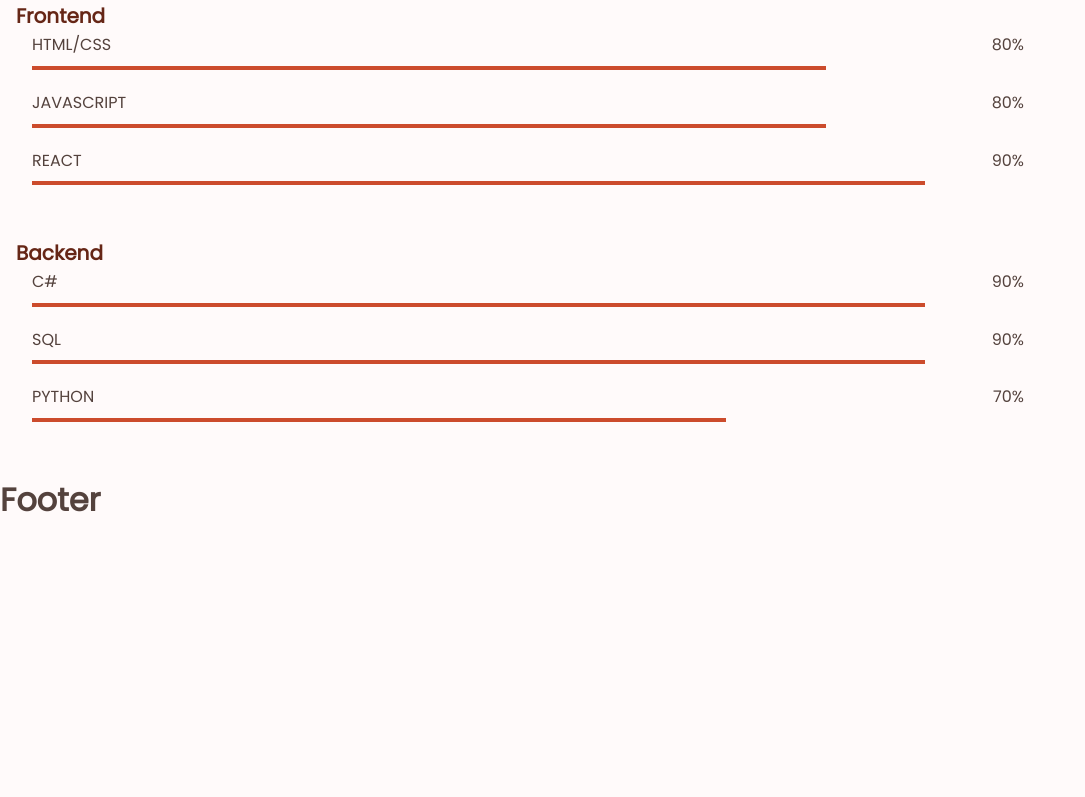
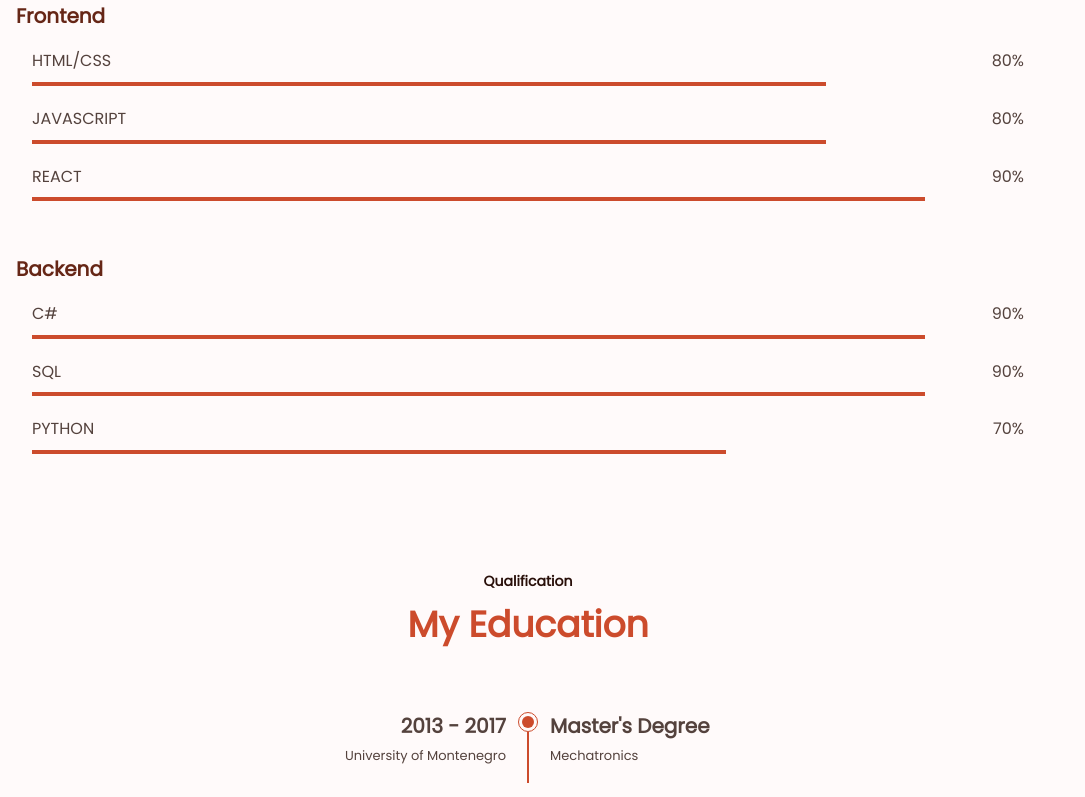
Before and after one commit to dejobratic/portfolio, a React (Create React App) app: page / in a window 1280 px wide. Shown: the part 2000-2797 px from the top of the page, without its empty margins (0-1085 px from the left). Before the commit the page ends 2525 px from the top, so only its background shows below. Built offline with nearby package versions, Linux system fonts and the light colour scheme.

Commit message:
Added education page layout.

```diff
--- a/src/app/Main.jsx
+++ b/src/app/Main.jsx
@@ -3,6 +3,7 @@ import React from "react"
 import HomePage from "app/home/HomePage"
 import AboutPage from "app/about/AboutPage"
 import SkillsPage from "app/skills/SkillsPage"
+import EducationPage from "app/education/EducationPage"
 
 const Main = () => {
   return (
@@ -10,6 +11,7 @@ const Main = () => {
       <HomePage />
       <AboutPage />
       <SkillsPage />
+      <EducationPage />
     </main>
   )
 }
--- /dev/null
+++ b/src/app/education/EducationInfo.jsx
@@ -0,0 +1,24 @@
+import React from "react"
+
+const EducationInfo = ({ period, title, university, specialty }) => {
+  return (
+    <div className="education__content">
+      <div>
+        <h3 className="education__year">{period}</h3>
+        <span className="education__university">{university}</span>
+      </div>
+
+      <div className="education__time">
+        <span className="education__rounder"></span>
+        <span className="education__line"></span>
+      </div>
+
+      <div>
+        <h3 className="education__title">{title}</h3>
+        <span className="education__specialty">{specialty}</span>
+      </div>
+    </div>
+  )
+}
+
+export default EducationInfo
--- /dev/null
+++ b/src/app/education/EducationPage.jsx
@@ -0,0 +1,34 @@
+import React from "react"
+
+import EducationInfo from "app/education/EducationInfo"
+
+import "app/education/education-page.css"
+
+const EducationPage = () => {
+  return (
+    <section id="education" className="education section">
+      <div className="education__container bd-grid">
+        <div>
+          <span className="section-subtitle">Qualification</span>
+          <h2 className="section-title">My Education</h2>
+        </div>
+
+        <EducationInfo
+          period="2013 - 2017"
+          title="Master's Degree"
+          university="University of Montenegro"
+          specialty="Mechatronics"
+        />
+
+        <EducationInfo
+          period="2010 - 2013"
+          title="Bachelor's Degree"
+          university="University of Montenegro"
+          specialty="Electronics, Telecommunications and Computers"
+        />
+      </div>
+    </section>
+  )
+}
+
+export default EducationPage
--- /dev/null
+++ b/src/app/education/education-page.css
@@ -0,0 +1,59 @@
+@import "index.css";
+
+.education__container {
+  row-gap: 2rem;
+}
+
+.education__content {
+  display: grid;
+  grid-template-columns: 1fr max-content 1fr;
+}
+
+.education__year,
+.education__title {
+  font-size: var(--h3-font-size);
+  margin-bottom: 0.25rem;
+}
+
+.education__university,
+.education__specialty {
+  display: block;
+  font-size: var(--smaller-font-size);
+}
+
+.education__year,
+.education__university {
+  text-align: right;
+}
+
+.education__time {
+  padding: 0 1rem;
+  justify-self: center;
+}
+
+.education__rounder {
+  position: relative;
+  display: inline-block;
+  width: 12px;
+  height: 12px;
+  background-color: var(--first-color);
+  border-radius: 50%;
+}
+
+.education__rounder::before {
+  content: "";
+  position: absolute;
+  transform: translate(-4px, -4px);
+  width: 20px;
+  height: 20px;
+  border: 1px solid var(--first-color);
+  border-radius: 50%;
+}
+
+.education__line {
+  display: block;
+  height: 90%;
+  width: 2px;
+  background-color: var(--first-color);
+  transform: translate(5px, -4px);
+}
--- a/src/app/header/NavMenu.jsx
+++ b/src/app/header/NavMenu.jsx
@@ -21,6 +21,7 @@ const NavMenu = () => {
         <NavMenuItem to="home" title="Home" />
         <NavMenuItem to="about" title="About" />
         <NavMenuItem to="skills" title="Skills" />
+        <NavMenuItem to="education" title="Education" />
         <NavMenuItem to="services" title="Services" />
         <NavMenuItem to="works" title="Works" />
         <NavMenuItem to="contact" title="Contact Me" />
--- a/src/app/skills/SkillsPage.jsx
+++ b/src/app/skills/SkillsPage.jsx
@@ -7,7 +7,7 @@ import "app/skills/skills-page.css"
 
 const SkillsPage = () => {
   return (
-    <div id="skills" className="skills section">
+    <section id="skills" className="skills section">
       <div className="skills__container bd-grid">
         <div>
           <span className="section-subtitle">Why Chose Me?</span>
@@ -17,7 +17,7 @@ const SkillsPage = () => {
         <FrontendSkills />
         <BackendSkills />
       </div>
-    </div>
+    </section>
   )
 }
 
--- a/src/app/skills/skills-page.css
+++ b/src/app/skills/skills-page.css
@@ -7,6 +7,7 @@
 .skills__subtitle {
   font-size: var(--h3-font-size);
   color: var(--first-color-dark);
+  margin-bottom: var(--mb-2);
 }
 
 .skills__data {
@@ -27,7 +28,3 @@
   height: 0.25rem;
   background-color: var(--first-color);
 }
-
-.skills__html {
-  width: 80%;
-}
```
